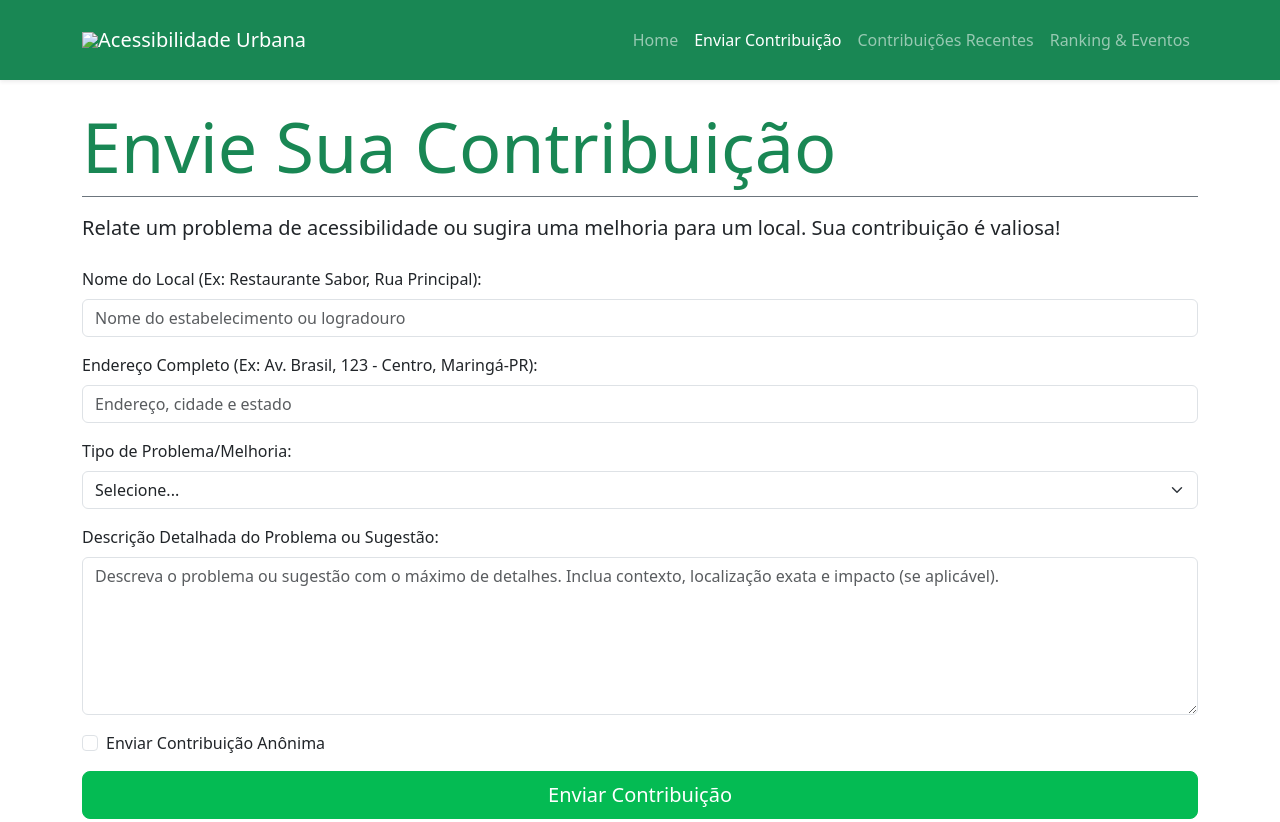
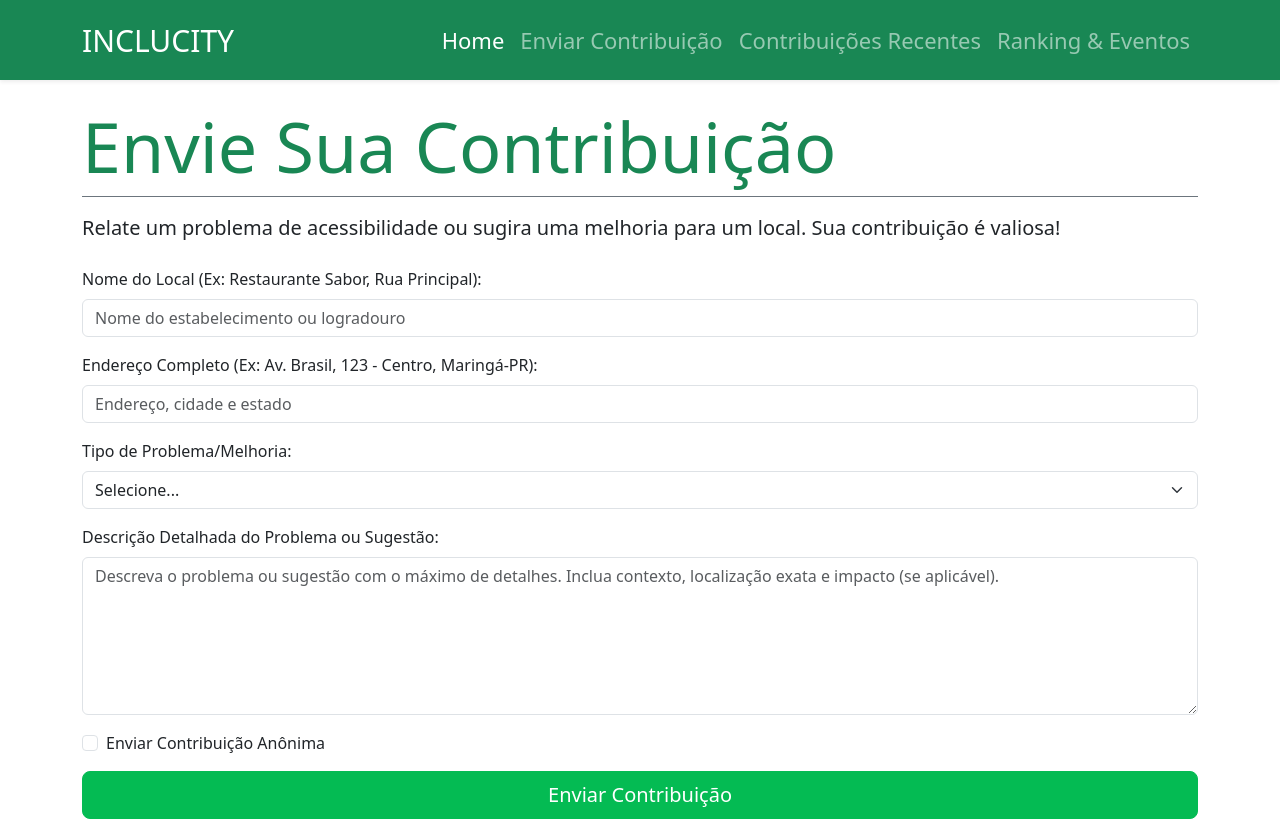
Before and after one commit to Brno0/Inclucity, a plain HTML site: page html/contribuir.html in a window 1280 px wide. Shown: the top 822 px of the page. Drawn offline with nearby package versions, Linux system fonts and the light colour scheme; files whose address does not match are found by name.

Commit message:
Correção proporções navbar

```diff
--- a/html/contribuir.html
+++ b/html/contribuir.html
@@ -6,25 +6,25 @@
     <title>Enviar Contribuição | INCLUCITY 🤝</title>
     <link href="https://cdn.jsdelivr.net/npm/bootstrap@5.3.3/dist/css/bootstrap.min.css" rel="stylesheet" integrity="sha384-QWTKZyjpPEjISv5WaRU9OFeRpok6YctnYmDr5pNlyT2bRjXh0JMhjY6hW+ALEwIH" crossorigin="anonymous">
     <link rel="stylesheet" href="./css/style.css">
-    <link rel="icon" href="imagens/logo.png" type="image/png">
+    <link rel="icon" href="" type="image/png">
 </head>
 <body>
     <nav class="navbar navbar-expand-lg navbar-dark bg-success shadow-sm" style="height: 5rem;">
         <div class="container">
-            <a class="navbar-brand d-flex align-items-center" href="index.html">
-                <img src="imagens/logo.png" class="logo">
-                Acessibilidade Urbana
+            <a class="navbar-brand d-flex align-items-center"  href="index.html" style="font-size: 30px;">
+                <img src="" class="logo">
+                INCLUCITY
             </a>
             <button class="navbar-toggler" type="button" data-bs-toggle="collapse" data-bs-target="#navbarNav" aria-controls="navbarNav" aria-expanded="false" aria-label="Toggle navigation">
                 <span class="navbar-toggler-icon"></span>
             </button>
-            <div class="collapse navbar-collapse" id="navbarNav">
+            <div class="collapse navbar-collapse" id="navbarNav" style="font-size: 22px;">
                 <ul class="navbar-nav ms-auto">
                     <li class="nav-item">
-                        <a class="nav-link" href="index.html">Home</a>
+                        <a class="nav-link active" aria-current="page" href="index.html">Home</a>
                     </li>
                     <li class="nav-item">
-                        <a class="nav-link active" aria-current="page" href="contribuir.html">Enviar Contribuição</a>
+                        <a class="nav-link" href="contribuir.html">Enviar Contribuição</a>
                     </li>
                     <li class="nav-item">
                         <a class="nav-link" href="lista-contribuicoes.html">Contribuições Recentes</a>
```
Also changed, not shown: html/index.html (+3 -3 lines), html/lista-contribuicoes.html (+6 -6 lines), html/ranking-eventos.html (+6 -6 lines), html/imagens/Sem título.png (added).
